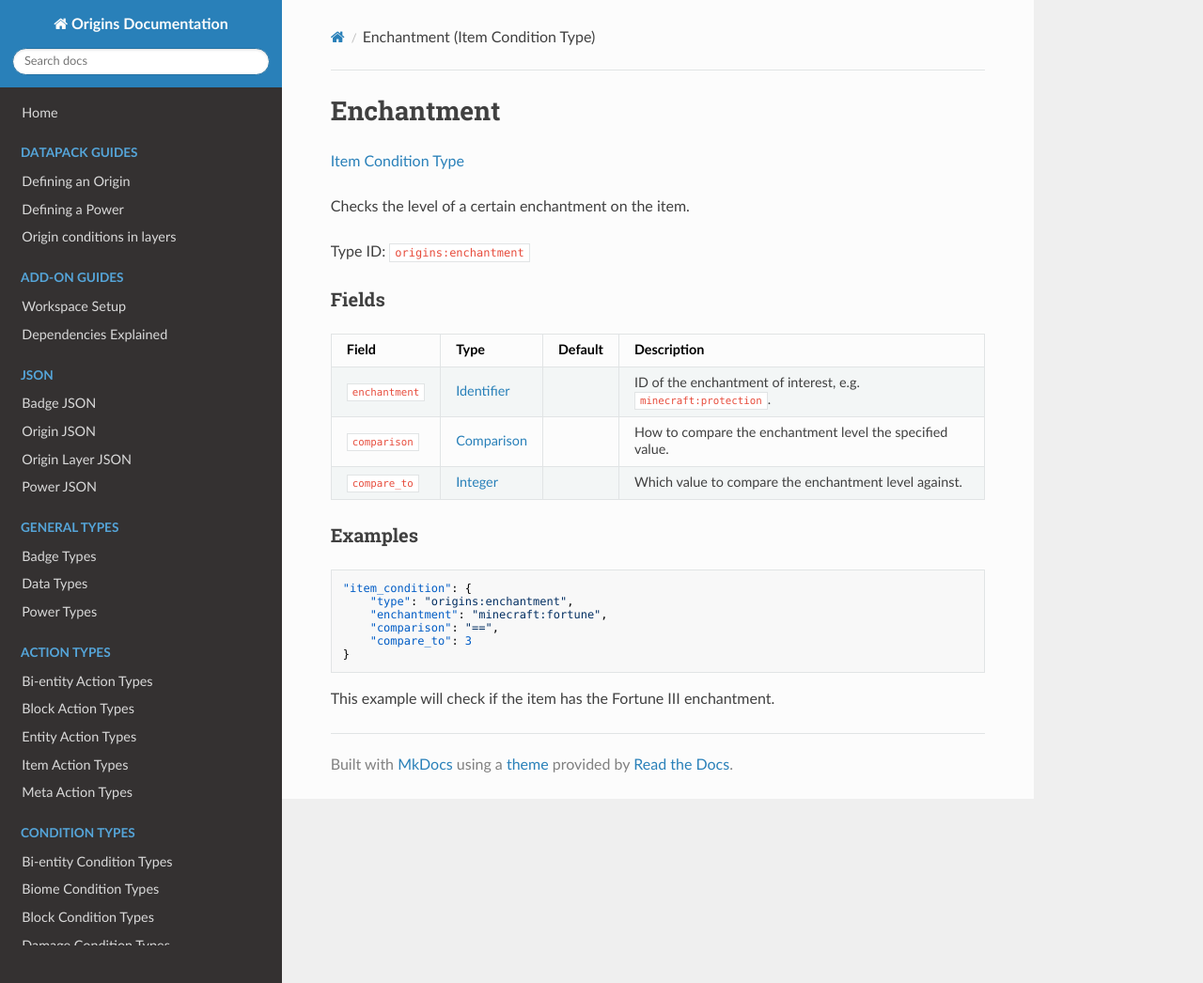
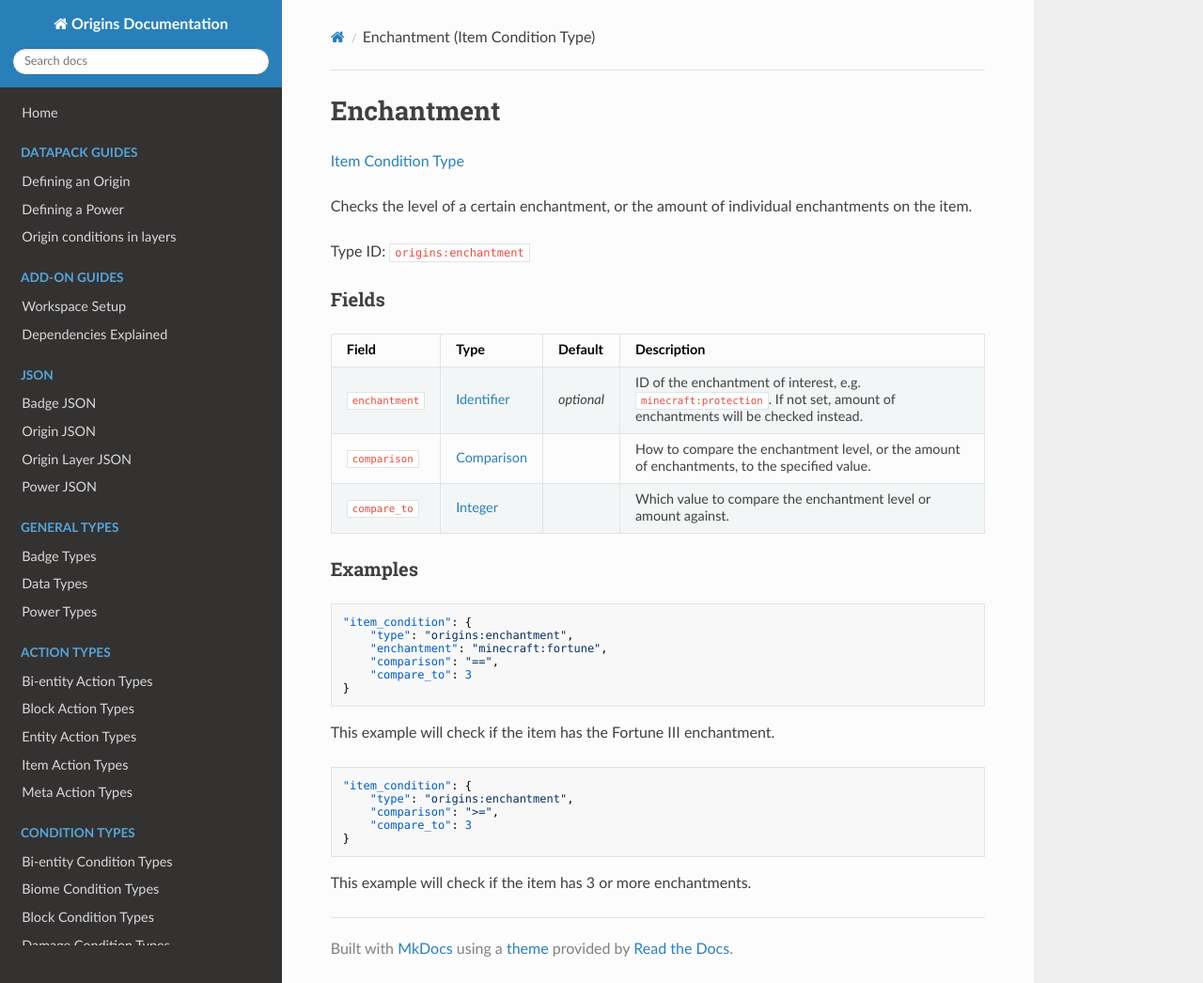
Before and after one commit to apace100/origins-docs, an MkDocs documentation site: the page built from docs/types/item_condition_types/enchantment.md, in a window 1280 px wide and 1046 px high. Shown: the whole window at 94% size. Built offline with MkDocs 1.6.1, drawn with Linux system fonts in a browser that asks for light colours; nearby versions of some CDN libraries.

Commit message:
Updated enchantment item condition

````diff
--- a/docs/types/item_condition_types/enchantment.md
+++ b/docs/types/item_condition_types/enchantment.md
@@ -7,7 +7,7 @@ date: 2021-04-05
 
 [Item Condition Type](../item_condition_types.md)
 
-Checks the level of a certain enchantment on the item.
+Checks the level of a certain enchantment, or the amount of individual enchantments on the item.
 
 Type ID: `origins:enchantment`
 
@@ -16,9 +16,9 @@ Type ID: `origins:enchantment`
 
 Field  | Type | Default | Description
 -------|------|---------|-------------
-`enchantment` | [Identifier](../data_types/identifier.md) | |  ID of the enchantment of interest, e.g. `minecraft:protection`.
-`comparison` | [Comparison](../data_types/comparison.md) | |  How to compare the enchantment level the specified value.
-`compare_to` | [Integer](../data_types/integer.md) | | Which value to compare the enchantment level against.
+`enchantment` | [Identifier](../data_types/identifier.md) | _optional_ | ID of the enchantment of interest, e.g. `minecraft:protection`. If not set, amount of enchantments will be checked instead.
+`comparison` | [Comparison](../data_types/comparison.md) | | How to compare the enchantment level, or the amount of enchantments, to the specified value.
+`compare_to` | [Integer](../data_types/integer.md) | | Which value to compare the enchantment level or amount against.
 
 
 ### Examples
@@ -33,3 +33,13 @@ Field  | Type | Default | Description
 ```
 
 This example will check if the item has the Fortune III enchantment.
+
+```json
+"item_condition": {
+    "type": "origins:enchantment",
+    "comparison": ">=",
+    "compare_to": 3
+}
+```
+
+This example will check if the item has 3 or more enchantments.
````
